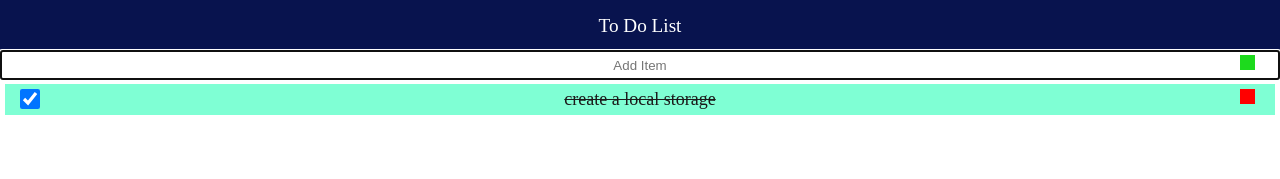
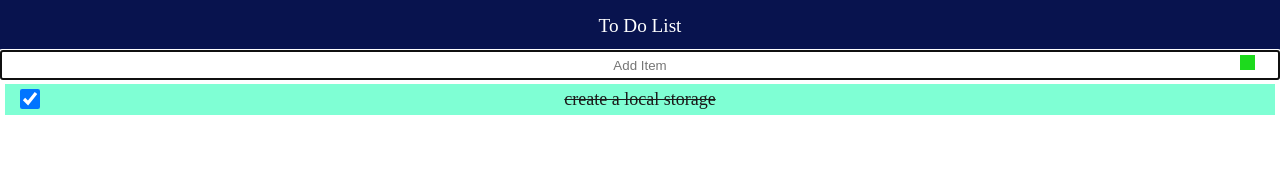
Before and after one commit to Adhinee/react1, a React (Create React App) app: page / in a window 1280 px wide. Shown: the top 179 px of the page. Built offline with nearby package versions, Linux system fonts and the light colour scheme.

Commit message:
Update ItemsList.js

```diff
--- a/src/ItemsList.js
+++ b/src/ItemsList.js
@@ -21,9 +21,6 @@ const ItemsList = ({handleChange,handleDelete,items}) => {
                 </label>
 
 
-                <button
-                onClick={() => handleDelete(n.id)}
-                />
               </li>
             ))}
           </ul>
```
